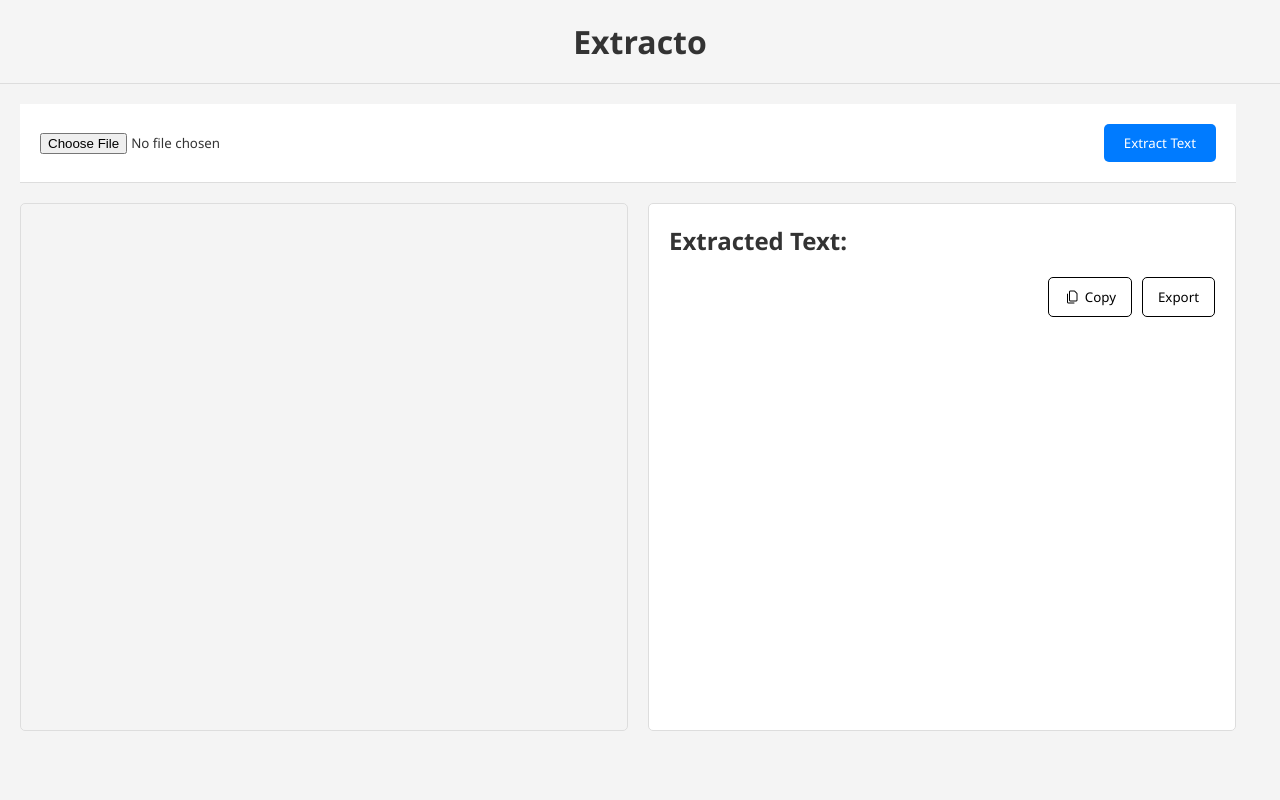
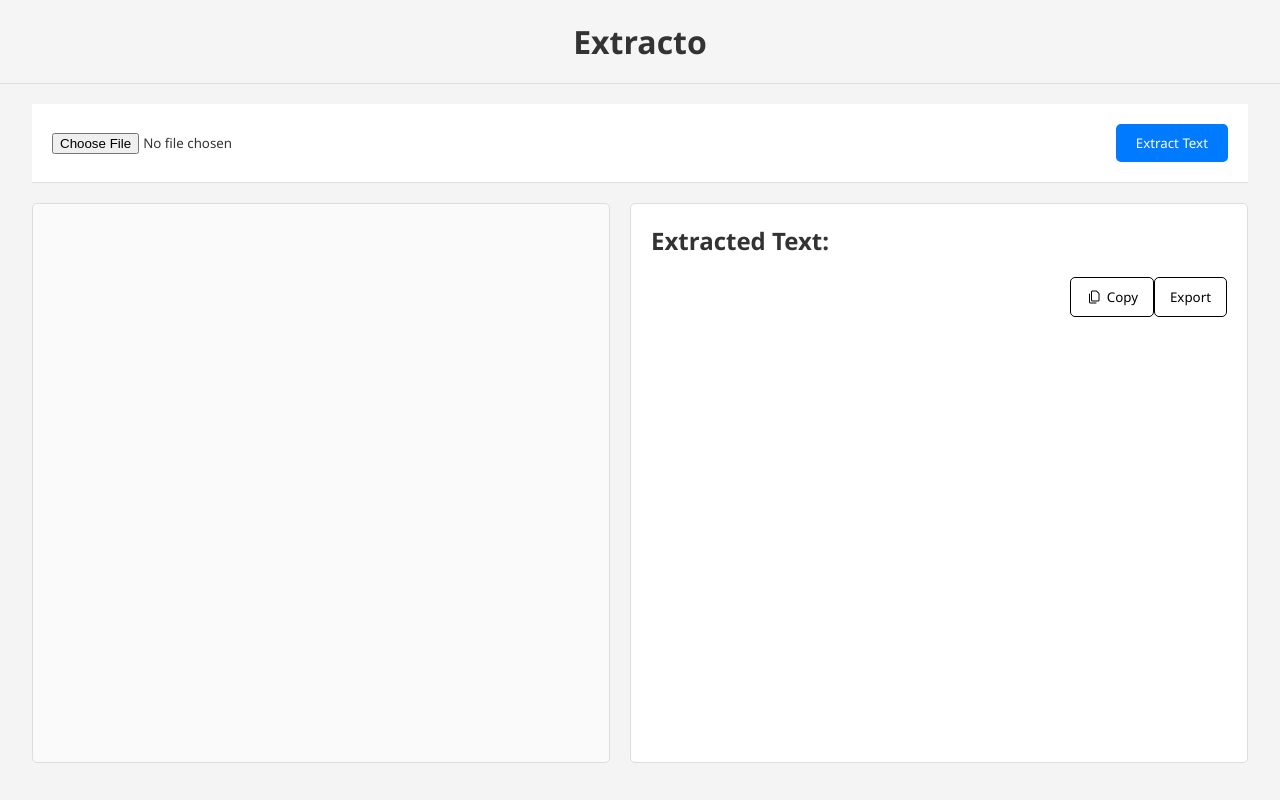
Before and after one commit to divyanshj25604-arch/OCR-extractor, a React app in the folder frontend/: page / in a window 1280 px wide. Built offline with nearby package versions, Linux system fonts and the light colour scheme; the HTML template or start-up script is replaced by a standard one.

Commit message:
fixed css

```diff
--- a/frontend/src/css/app.css
+++ b/frontend/src/css/app.css
@@ -1,27 +1,27 @@
-.head{
+.head {
     background-color: #f5f5f5;
     padding: 20px;
     text-align: center;
     border-bottom: 1px solid #ddd;
 }
+
 .action-bar {
     display: flex;
     justify-content: space-between;
+    align-items: center;
     width: 95%;
     padding: 20px;
-    margin: 20px;
+    margin: 20px auto;
     background-color: #fff;
     border-bottom: 1px solid #ddd;
 }
+
 .upload-section {
     display: flex;
     align-items: center;
     gap: 10px;
-    width: 50%;
-    text-align: center;
-    text-decoration: none;
-    color: #333;
 }
+
 button {
     padding: 10px 20px;
     background-color: #007bff;
@@ -29,88 +29,86 @@ button {
     border: none;
     border-radius: 5px;
     cursor: pointer;
-    transition: all 0.3s ease;
+    transition: all 0.2s ease;
 }
+
 button:hover {
     background-color: #0056b3;
     transform: scale(1.05);
-    box-shadow: #333 2px 2px 2px 0px;
 }
+
 .panel {
     display: flex;
     gap: 20px;
     width: 95%;
-    margin: 20px;
-    height: 66vh;
-    overflow-y: auto;
+    margin: 20px auto;
+    height: 70vh;
 }
+
+/* LEFT SIDE IMAGE */
 .preview {
-    width: 50%;
+    flex: 1;
     height: 100%;
-    object-fit: contain;
     border: 1px solid #ddd;
+    border-radius: 5px;
     display: flex;
+    align-items: center;
     justify-content: center;
-    border-radius: 5px;
+    overflow: hidden;
+    background: #fafafa;
 }
+
 .preview-img {
     max-width: 100%;
     max-height: 100%;
     object-fit: contain;
+    display: block;
 }
+
+/* RIGHT SIDE TEXT */
 .extracted-text {
     flex: 1;
-    object-fit: contain;
-    overflow-y: scroll;
+    height: 100%;
+    overflow-y: auto;
     background-color: #fff;
     padding: 20px;
     border: 1px solid #ddd;
     border-radius: 5px;
 }
+
 .extracted-text pre {
     white-space: pre-wrap;
     line-height: 1.6;
     font-size: 15px;
 }
+
+/* BUTTONS */
 .text-actions {
     margin-top: 20px;
     display: flex;
     justify-content: flex-end;
 }
-.copy-btn {
+
+.copy-btn,
+.export {
     display: flex;
     align-items: center;
     gap: 5px;
     padding: 10px 15px;
-    background-color: #ffffff;
-    color: #000000;
-    border: none;
-    border: #000000 solid 1px;
+    background-color: #fff;
+    color: #000;
+    border: 1px solid #000;
     border-radius: 5px;
     cursor: pointer;
-    transition: all 0.3s ease;
+    transition: all 0.2s ease;
 }
-.copy-btn:hover {
-    background-color: #ffffff;
+
+.copy-btn:hover,
+.export:hover {
     transform: scale(1.05);
-    box-shadow: #333 2px 2px 2px 0px;
 }
+
 .copy-icon {
     width: 16px;
     height: 16px;
 }
-.export {
-    padding: 10px 15px;
-    background-color: #ffffff;
-    color: #000000;
-    border: #000000 solid 1px;
-    border-radius: 5px;
-    cursor: pointer;
-    transition: all 0.3s ease;
-    margin-left: 10px;
-}
-.export:hover {
-    background-color: #ffffff;
-    transform: scale(1.05);
-    box-shadow: #333 2px 2px 2px 0px;
-}
```
